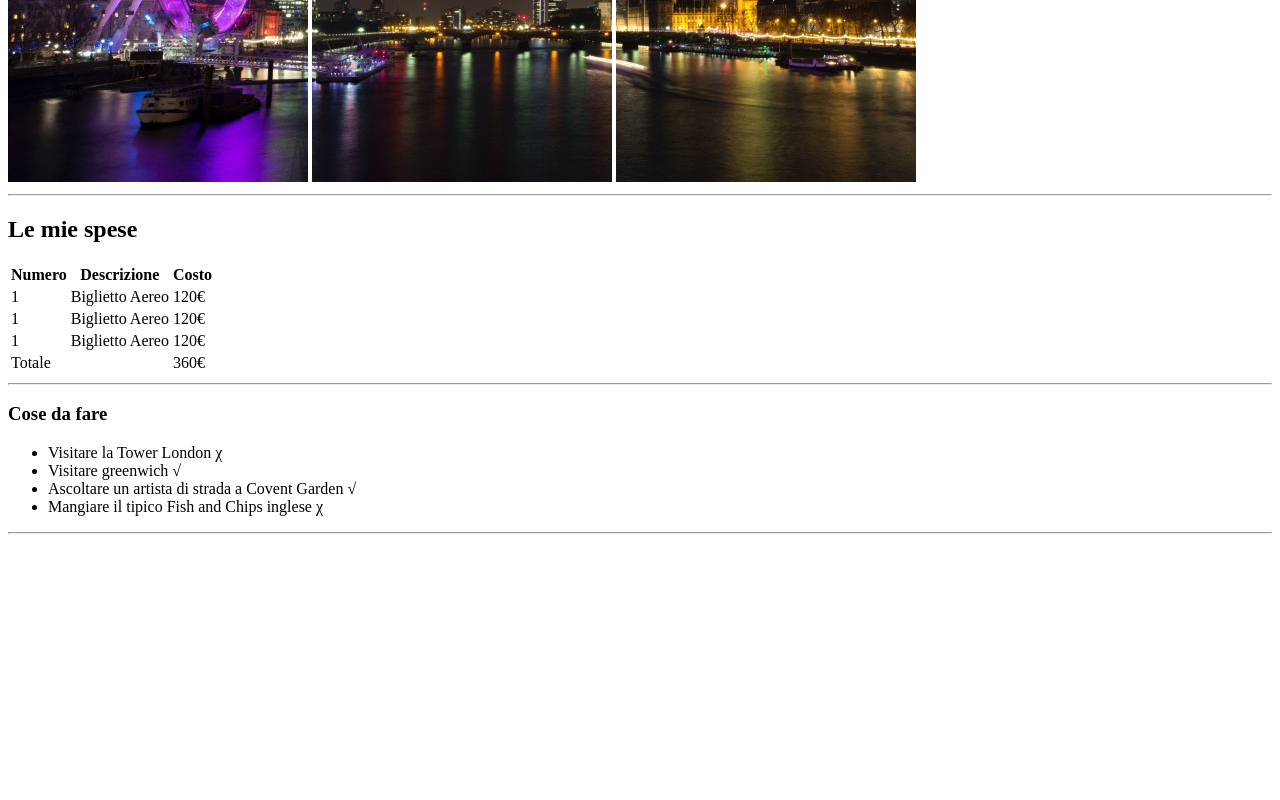
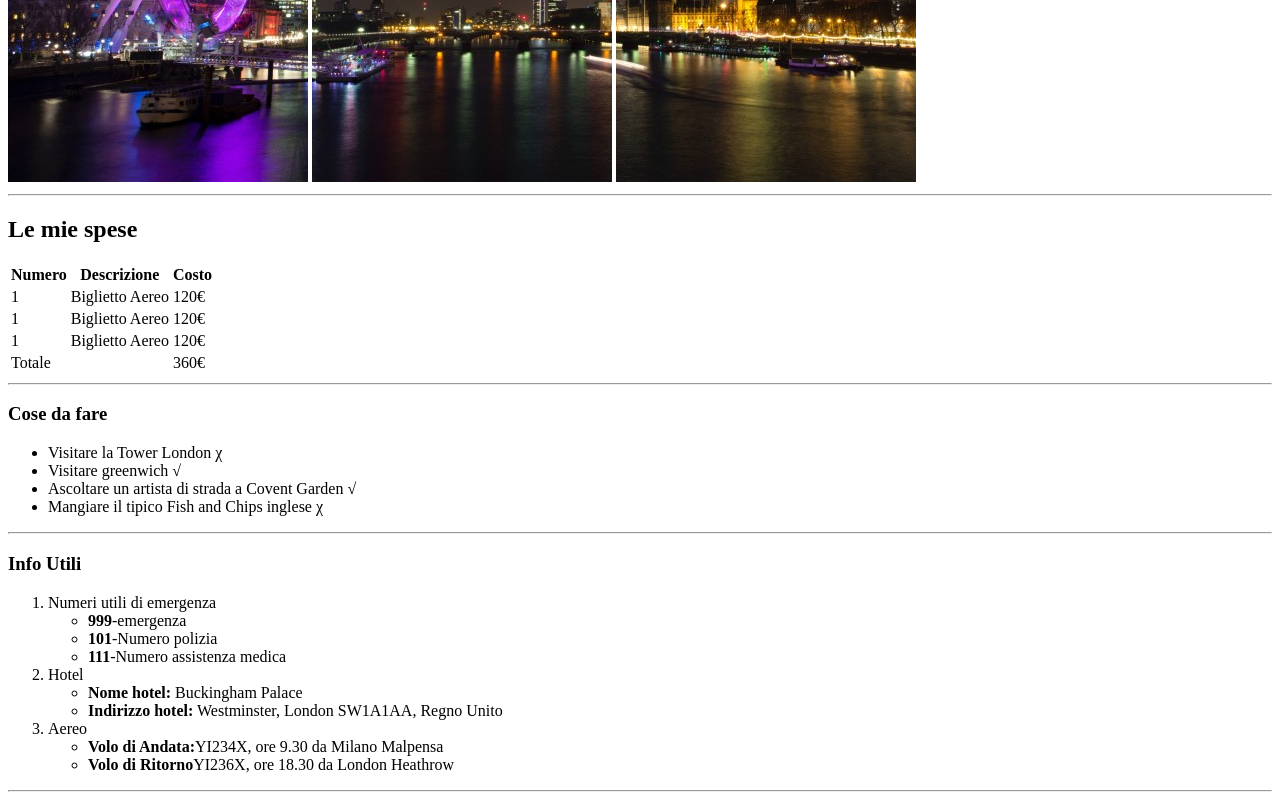
Before and after one commit to DavideTarantino/html-london-trip, a plain HTML site: page index.html in a window 1280 px wide. Shown: the part 498-1298 px from the top of the page. Before the commit the page ends 1040 px from the top, so only its background shows below. Drawn offline with Linux system fonts and the light colour scheme.

Commit message:
Inserimento Ol e Ul

```diff
--- a/index.html
+++ b/index.html
@@ -67,6 +67,28 @@
         </ul>
     </section>
         <hr>
+    <section>
+        <h3>Info Utili</h3>
+        <ol>
+            <li>Numeri utili di emergenza</li>
+                <ul>
+                    <li><strong>999</strong>-emergenza</li>
+                    <li><strong>101</strong>-Numero polizia</li>
+                    <li><strong>111</strong>-Numero assistenza medica</li>
+                </ul>
+            <li>Hotel</li>
+                <ul>
+                    <li><strong>Nome hotel:</strong> Buckingham Palace</li>
+                    <li><strong>Indirizzo hotel:</strong> Westminster, London SW1A1AA, Regno Unito</li>
+                </ul>
+            <li>Aereo</li>
+                <ul>
+                    <li><strong>Volo di Andata:</strong>YI234X, ore 9.30 da Milano Malpensa</li>
+                    <li><strong>Volo di Ritorno</strong>YI236X, ore 18.30 da London Heathrow</li>
+                </ul>
+        </ol>
+    </section>
+        <hr>
   </main>
 </body>
 </html>
```
